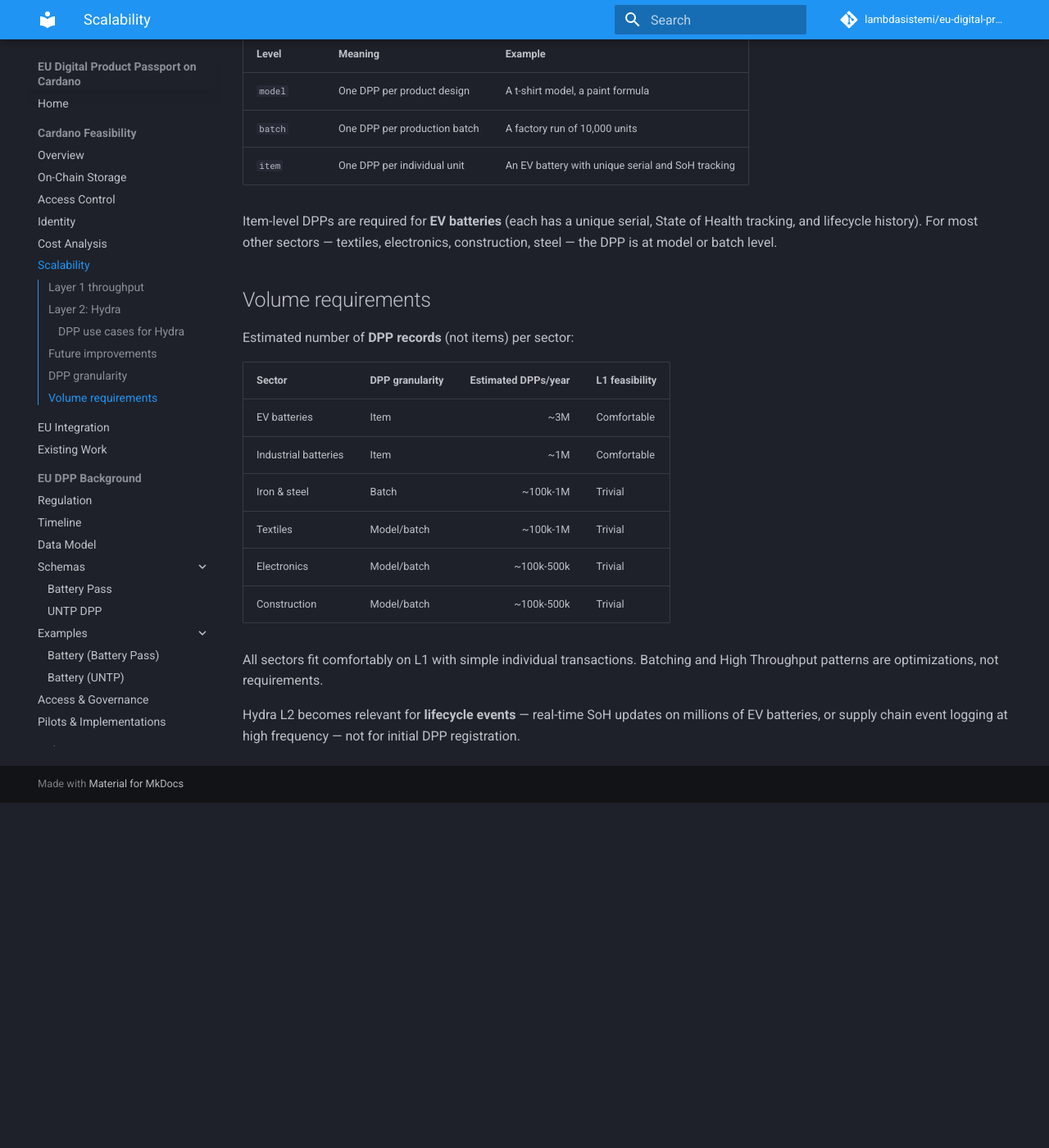
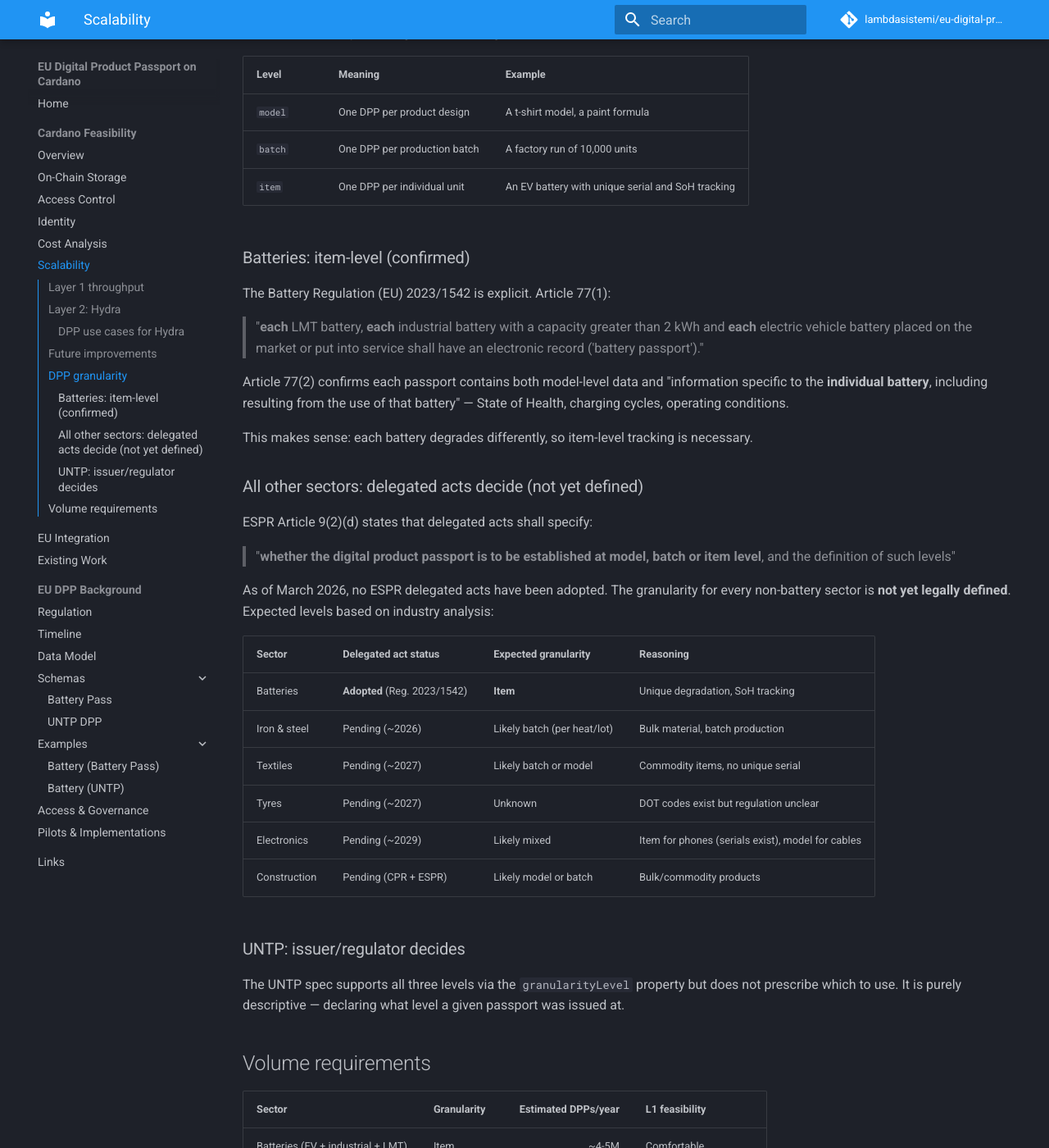
Before and after one commit to lambdasistemi/eu-digital-product-passport, an MkDocs documentation site: the page built from docs/cardano/scalability.md, in a window 1280 px wide and 1400 px high, scrolled down 2211 px. Shown: the whole window at 82% size. Built offline with MkDocs 1.6.1 and Material for MkDocs 9.7.7, drawn with Linux system fonts in a browser that asks for light colours; comment, search, counter and statistics services are not loaded; before the commit the page ends 3190 px from its top, so only the background shows below that; some of the changed text lies outside the part shown.

Commit message:
fix: granularity from primary sources — batteries item-level, rest TBD per delegated acts

```diff
--- a/docs/cardano/scalability.md
+++ b/docs/cardano/scalability.md
@@ -54,7 +54,7 @@ LW3's DPP platform explicitly uses Hydra for EV battery supply chain tracking wi
 
 ## DPP granularity
 
-A DPP is **not per individual item** — it is per product model or batch. The UNTP `granularityLevel` field makes this explicit:
+The granularity of a DPP — whether it covers a product model, a production batch, or an individual unit — varies by sector and is defined in sector-specific regulation or delegated acts.
 
 | Level | Meaning | Example |
 |-------|---------|---------|
@@ -62,21 +62,48 @@ A DPP is **not per individual item** — it is per product model or batch. The U
 | `batch` | One DPP per production batch | A factory run of 10,000 units |
 | `item` | One DPP per individual unit | An EV battery with unique serial and SoH tracking |
 
-Item-level DPPs are required for **EV batteries** (each has a unique serial, State of Health tracking, and lifecycle history). For most other sectors — textiles, electronics, construction, steel — the DPP is at model or batch level.
+### Batteries: item-level (confirmed)
+
+The Battery Regulation (EU) 2023/1542 is explicit. Article 77(1):
+
+> "**each** LMT battery, **each** industrial battery with a capacity greater than 2 kWh and **each** electric vehicle battery placed on the market or put into service shall have an electronic record ('battery passport')."
+
+Article 77(2) confirms each passport contains both model-level data and "information specific to the **individual battery**, including resulting from the use of that battery" — State of Health, charging cycles, operating conditions.
+
+This makes sense: each battery degrades differently, so item-level tracking is necessary.
+
+### All other sectors: delegated acts decide (not yet defined)
+
+ESPR Article 9(2)(d) states that delegated acts shall specify:
+
+> "**whether the digital product passport is to be established at model, batch or item level**, and the definition of such levels"
+
+As of March 2026, no ESPR delegated acts have been adopted. The granularity for every non-battery sector is **not yet legally defined**. Expected levels based on industry analysis:
+
+| Sector | Delegated act status | Expected granularity | Reasoning |
+|--------|---------------------|---------------------|-----------|
+| Batteries | **Adopted** (Reg. 2023/1542) | **Item** | Unique degradation, SoH tracking |
+| Iron & steel | Pending (~2026) | Likely batch (per heat/lot) | Bulk material, batch production |
+| Textiles | Pending (~2027) | Likely batch or model | Commodity items, no unique serial |
+| Tyres | Pending (~2027) | Unknown | DOT codes exist but regulation unclear |
+| Electronics | Pending (~2029) | Likely mixed | Item for phones (serials exist), model for cables |
+| Construction | Pending (CPR + ESPR) | Likely model or batch | Bulk/commodity products |
+
+### UNTP: issuer/regulator decides
+
+The UNTP spec supports all three levels via the `granularityLevel` property but does not prescribe which to use. It is purely descriptive — declaring what level a given passport was issued at.
 
 ## Volume requirements
 
-Estimated number of **DPP records** (not items) per sector:
-
-| Sector | DPP granularity | Estimated DPPs/year | L1 feasibility |
-|--------|----------------|--------------------:|----------------|
-| EV batteries | Item | ~3M | Comfortable |
-| Industrial batteries | Item | ~1M | Comfortable |
+| Sector | Granularity | Estimated DPPs/year | L1 feasibility |
+|--------|------------|--------------------:|----------------|
+| Batteries (EV + industrial + LMT) | Item | ~4-5M | Comfortable |
 | Iron & steel | Batch | ~100k-1M | Trivial |
 | Textiles | Model/batch | ~100k-1M | Trivial |
-| Electronics | Model/batch | ~100k-500k | Trivial |
+| Tyres | Unknown | Unknown | Depends on granularity |
+| Electronics | Mixed | ~100k-1M | Trivial to comfortable |
 | Construction | Model/batch | ~100k-500k | Trivial |
 
-All sectors fit comfortably on L1 with simple individual transactions. Batching and High Throughput patterns are optimizations, not requirements.
+Batteries are the only confirmed item-level sector and produce ~4-5M DPPs/year — well within L1 capacity. All other sectors, if batch/model level, are trivially L1.
 
-Hydra L2 becomes relevant for **lifecycle events** — real-time SoH updates on millions of EV batteries, or supply chain event logging at high frequency — not for initial DPP registration.
+Hydra L2 becomes relevant for **lifecycle events** — real-time SoH updates on millions of individual batteries, or high-frequency supply chain event logging — not for initial DPP registration.
```
